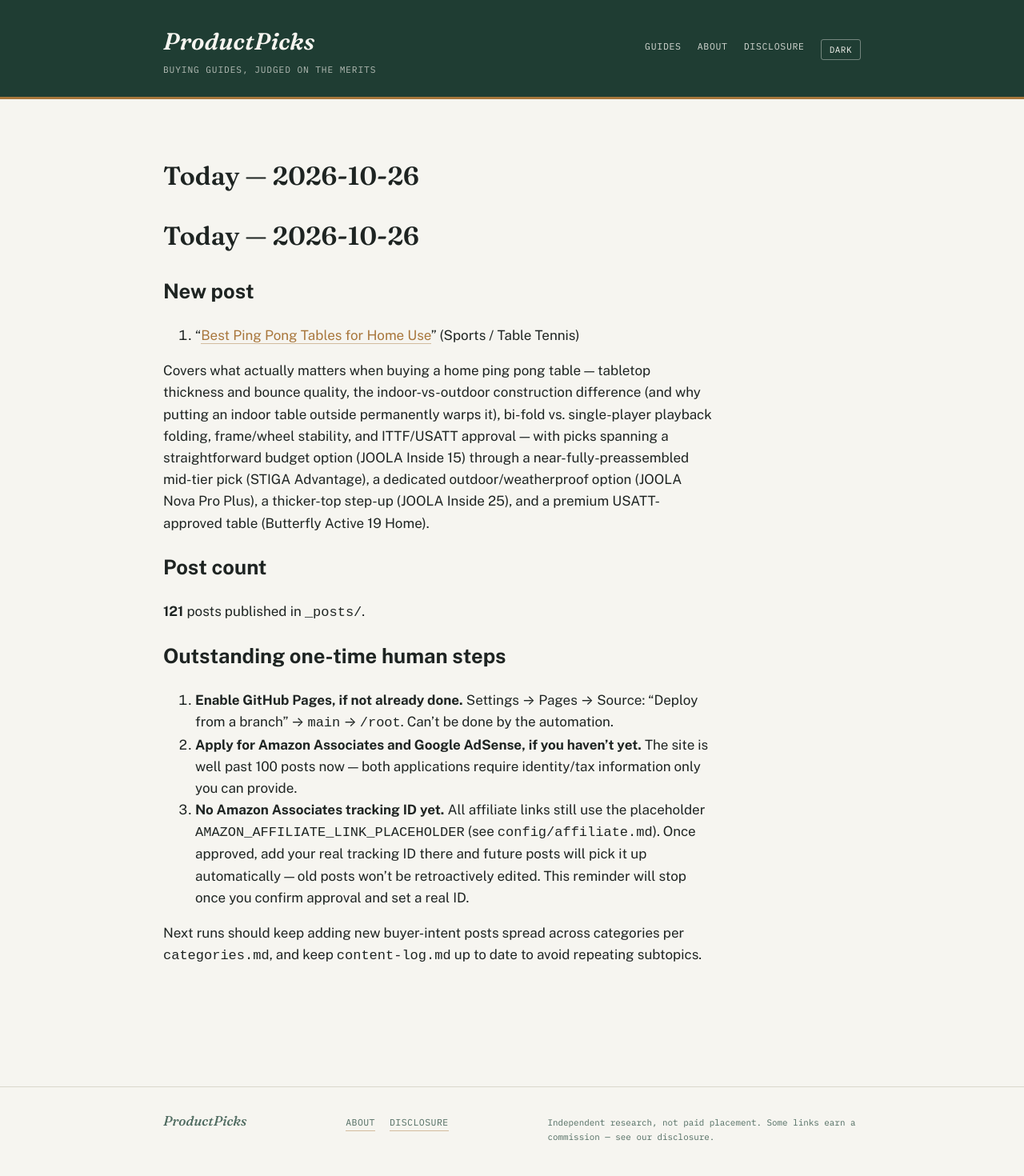
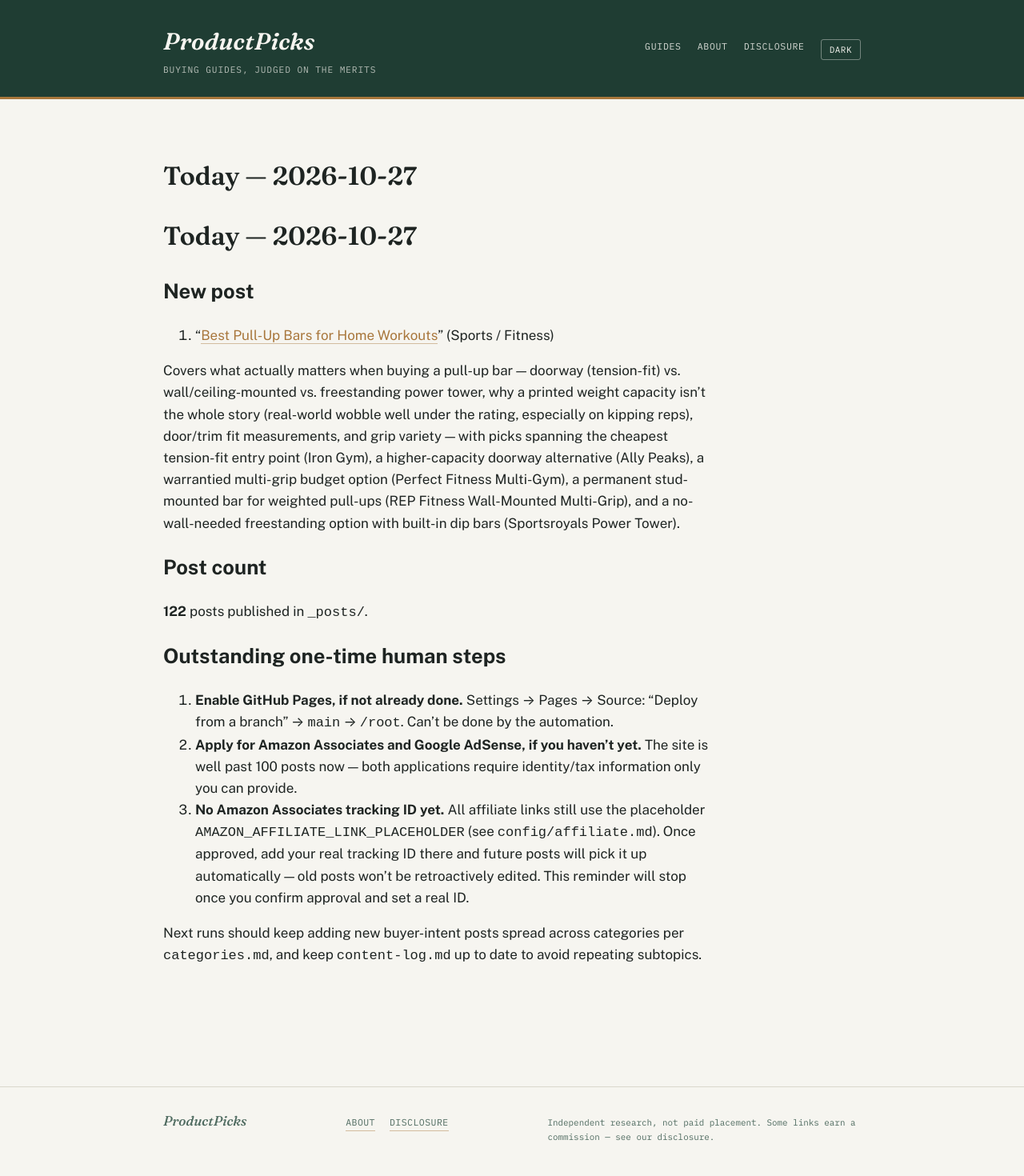
Before and after one commit to ajith198/ProductPicks, a Jekyll site: the page built from today.md, in a window 1280 px wide. Shown: the whole page at 80% size. Built offline with Jekyll 4.4.1, drawn with Linux system fonts in a browser that asks for light colours; our own code applies the rules of GitHub Pages for plain Markdown files.

Commit message:
daily: 2026-10-27 new post + log update
Add pull-up bars buying guide (Sports/Fitness), update content-log and today/TODAY summaries.

Co-Authored-By: Claude Sonnet 5 <noreply@anthropic.com>
Claude-Session: https://claude.ai/code/session_01UFLJpZHuhUB7qdUCFy1qA2

```diff
--- a/today.md
+++ b/today.md
@@ -1,14 +1,14 @@
-# Today — 2026-10-26
+# Today — 2026-10-27
 
 ## New post
 
-1. "[Best Ping Pong Tables for Home Use](/table-tennis/buying-guides/best-ping-pong-tables-for-home-use/)" (Sports / Table Tennis)
+1. "[Best Pull-Up Bars for Home Workouts](/fitness/buying-guides/best-pull-up-bars-for-home-workouts/)" (Sports / Fitness)
 
-Covers what actually matters when buying a home ping pong table — tabletop thickness and bounce quality, the indoor-vs-outdoor construction difference (and why putting an indoor table outside permanently warps it), bi-fold vs. single-player playback folding, frame/wheel stability, and ITTF/USATT approval — with picks spanning a straightforward budget option (JOOLA Inside 15) through a near-fully-preassembled mid-tier pick (STIGA Advantage), a dedicated outdoor/weatherproof option (JOOLA Nova Pro Plus), a thicker-top step-up (JOOLA Inside 25), and a premium USATT-approved table (Butterfly Active 19 Home).
+Covers what actually matters when buying a pull-up bar — doorway (tension-fit) vs. wall/ceiling-mounted vs. freestanding power tower, why a printed weight capacity isn't the whole story (real-world wobble well under the rating, especially on kipping reps), door/trim fit measurements, and grip variety — with picks spanning the cheapest tension-fit entry point (Iron Gym), a higher-capacity doorway alternative (Ally Peaks), a warrantied multi-grip budget option (Perfect Fitness Multi-Gym), a permanent stud-mounted bar for weighted pull-ups (REP Fitness Wall-Mounted Multi-Grip), and a no-wall-needed freestanding option with built-in dip bars (Sportsroyals Power Tower).
 
 ## Post count
 
-**121** posts published in `_posts/`.
+**122** posts published in `_posts/`.
 
 ## Outstanding one-time human steps
 
```
Also changed, not shown: TODAY.md (+1 -1 lines), _posts/2026-10-27-best-pull-up-bars-for-home-workouts.md (added, +56 -0 lines), content-log.md (+1 -0 lines).
